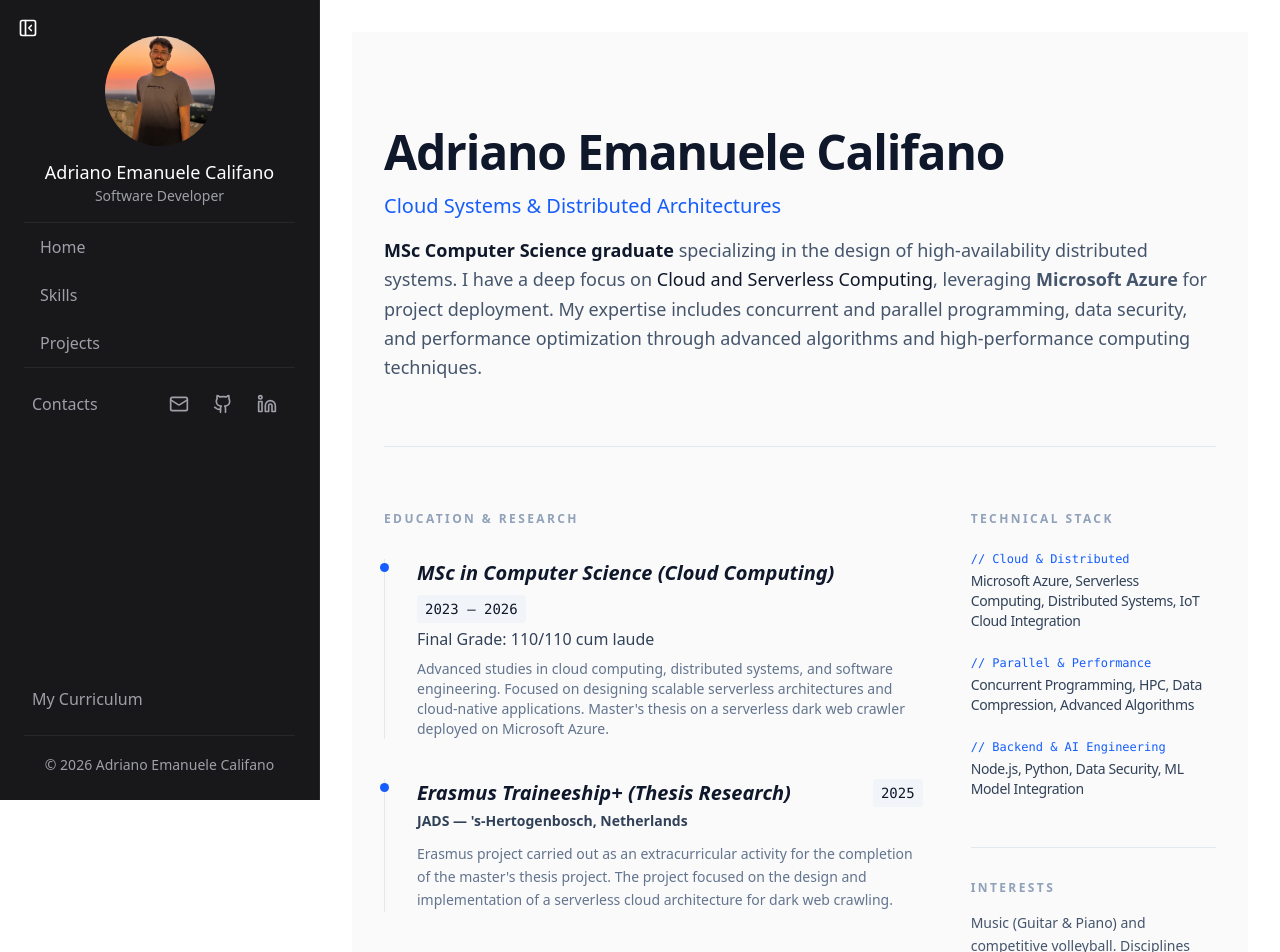
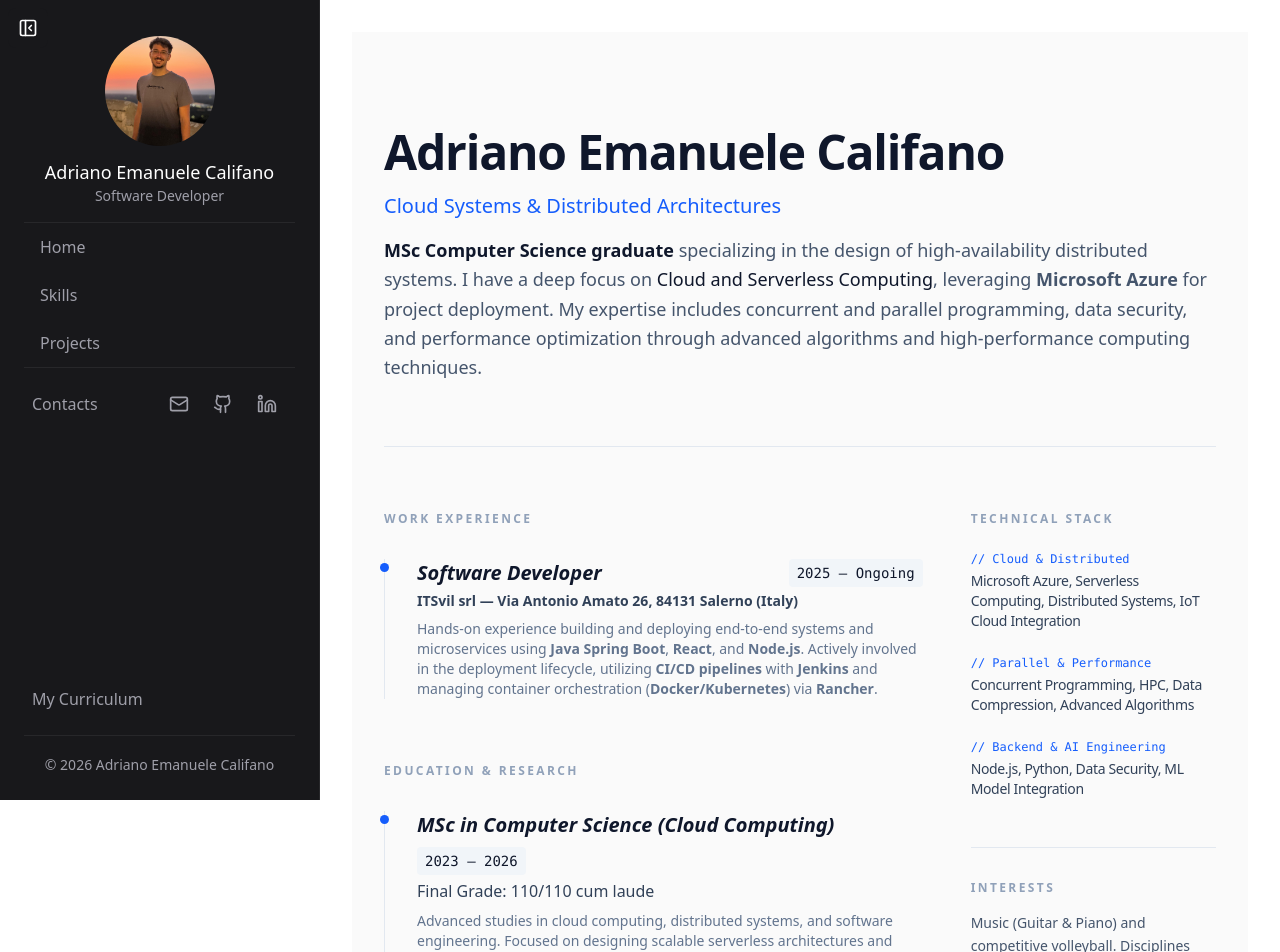
Before and after one commit to adriano22jr/portfolio-website, a React (Vite) app: page / in a window 1280 px wide. Shown: the top 952 px of the page. Built offline with nearby package versions, Linux system fonts and the light colour scheme.

Commit message:
Aggiunte work experience e aggiornato il cv

```diff
--- a/src/components/Home.tsx
+++ b/src/components/Home.tsx
@@ -21,6 +21,22 @@ function Home() {
                 <div className="grid grid-cols-1 md:grid-cols-12 gap-12">
                     <div className="md:col-span-8 space-y-16">
                         <section>
+                            <h2 className="text-xs font-bold uppercase tracking-[0.2em] text-slate-400 mb-8">Work Experience</h2>
+                            <div className="space-y-10">
+                                <div className="relative pl-8 border-l border-slate-200">
+                                    <span className="absolute -left-1.25 top-1 w-2.25 h-2.25 bg-blue-600 rounded-full"></span>
+                                    <div className="flex justify-between items-start flex-wrap gap-2">
+                                        <h3 className="text-xl font-bold italic">Software Developer</h3>
+                                        <span className="font-mono text-sm bg-slate-100 px-2 py-1 rounded">2025 — Ongoing</span>
+                                    </div>
+                                    <p className="text-slate-700 mt-1 text-sm font-semibold">ITSvil srl — Via Antonio Amato 26, 84131 Salerno (Italy)</p>
+                                    <p className="text-slate-500 mt-2 text-sm">
+                                       Hands-on experience building and deploying end-to-end systems and microservices using <strong>Java Spring Boot</strong>, <strong>React</strong>, and <strong>Node.js</strong>. Actively involved in the deployment lifecycle, utilizing <strong>CI/CD pipelines</strong> with <strong>Jenkins</strong> and managing container orchestration (<strong>Docker/Kubernetes</strong>) via <strong>Rancher</strong>.
+                                    </p>
+                                </div>
+                            </div>
+                        </section>
+                        <section>
                             <h2 className="text-xs font-bold uppercase tracking-[0.2em] text-slate-400 mb-8">Education & Research</h2>
                             <div className="space-y-10">
                                 <div className="relative pl-8 border-l border-slate-200">
@@ -41,7 +57,7 @@ function Home() {
                                         <h3 className="text-xl font-bold italic">Erasmus Traineeship+ (Thesis Research)</h3>
                                         <span className="font-mono text-sm bg-slate-100 px-2 py-1 rounded">2025</span>
                                     </div>
-                                    <p className="text-slate-700 mt-1 text-sm font-semibold">JADS — 's-Hertogenbosch, Netherlands</p>
+                                    <p className="text-slate-700 mt-1 text-sm font-semibold">JADS - Sint Janssingel 92, 5211 DA 's-Hertogenbosch (Netherlands)</p>
                                     <p className="text-slate-500 mt-3 text-sm leading-relaxed">
                                         Erasmus project carried out as an extracurricular activity for the completion of the master's thesis project. The project focused on the design and implementation of a serverless cloud architecture for dark web crawling.
                                     </p>
--- a/src/components/Sidebar.tsx
+++ b/src/components/Sidebar.tsx
@@ -1,5 +1,5 @@
 import { Mail, Github, Linkedin, ChevronRight, ArrowDownToLine, PanelLeftClose, PanelRightClose } from "lucide-react";
-import curriculum  from "../assets/cv.pdf";
+import curriculum  from "../assets/curriculum.pdf";
 import profile_photo from "../assets/pro-pic.jpg";
 import "../assets/main.css"
 
--- a/src/components/Skills.tsx
+++ b/src/components/Skills.tsx
@@ -29,7 +29,7 @@ export default function Skills() {
         },
         {
             category: "CI/CD & Automation",
-            skills: ["GitHub Actions", "GitLab CI/CD", "Azure DevOps", "Jenkins"],
+            skills: ["GitHub Actions", "GitLab CI/CD", "Azure DevOps", "Jenkins", "Rancher", "Docker"],
             description: "Automating software delivery pipelines to ensure rapid and reliable deployments. Experienced in building continuous integration workflows with modern platforms like GitHub Actions and Azure DevOps, alongside foundational knowledge of Jenkins."
         },
         {
```
Also changed, not shown: 2 other files (tests, documents, lock files or other folders).
